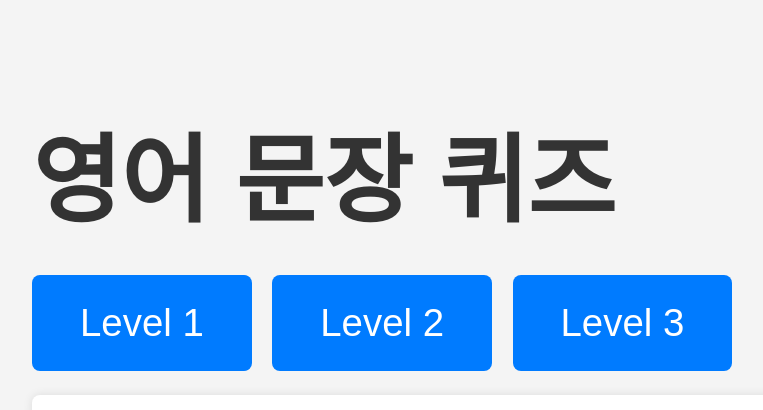
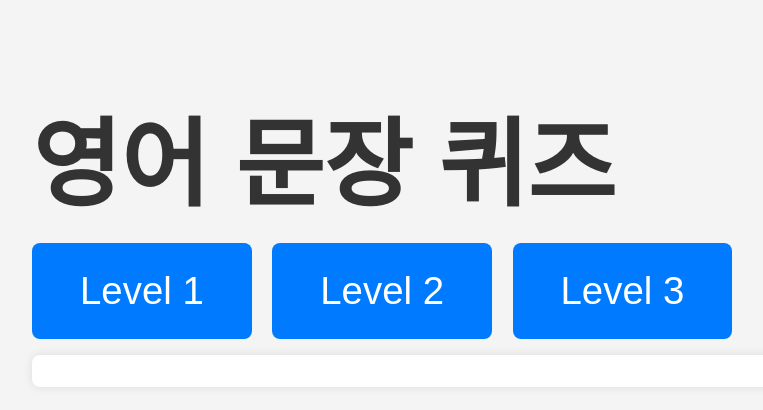
Before and after one commit to GGulzeng/quiz, a plain HTML site: page index.html in a window 1280 px wide. Shown: the whole page, without its empty margins (8-771 px from the left). Drawn offline with Linux system fonts and the light colour scheme.

Commit message:
Add files via upload

```diff
--- a/index.html
+++ b/index.html
@@ -5,8 +5,8 @@
   <meta charset="UTF-8" />
   <title>영어 문장 퀴즈</title>
   <style>
-    body { font-family: sans-serif; padding: 2rem; background: #f4f4f4; }
-    h1 { color: #333; font-size: 6rem; margin-bottom: 2rem; }
+    body { font-family: sans-serif; padding: 1rem 2rem 2rem 2rem; background: #f4f4f4; }
+    h1 { color: #333; font-size: 6rem; margin-bottom: 1rem; }
     .level-buttons button,
     button {
       padding: 1.6rem 3rem;
@@ -62,7 +62,7 @@
 </head>
 <body>
   <h1>영어 문장 퀴즈</h1>
-  <div class="level-buttons" style="margin-bottom: 1.5rem;">
+  <div class="level-buttons" style="margin-bottom: 1rem;">
     <button onclick="startQuiz('Level 1')">Level 1</button>
     <button onclick="startQuiz('Level 2')">Level 2</button>
     <button onclick="startQuiz('Level 3')">Level 3</button>
```
